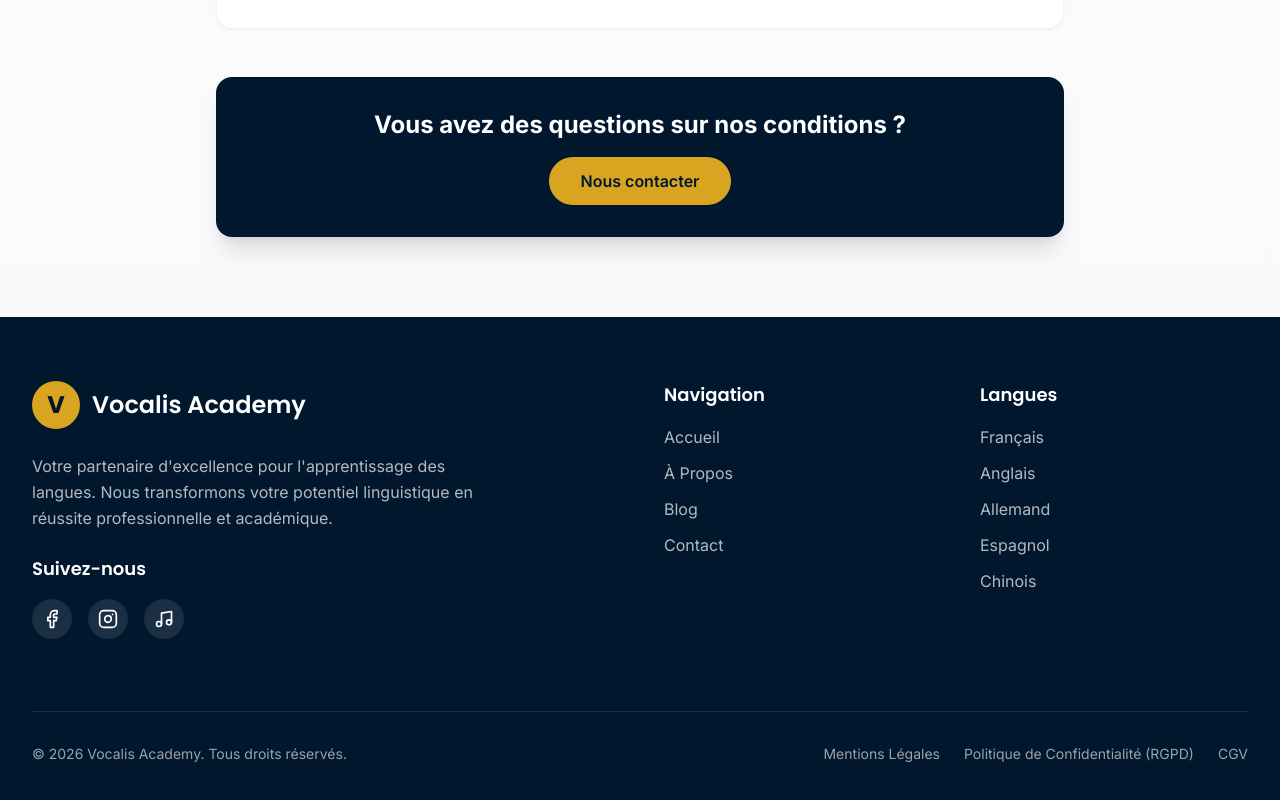
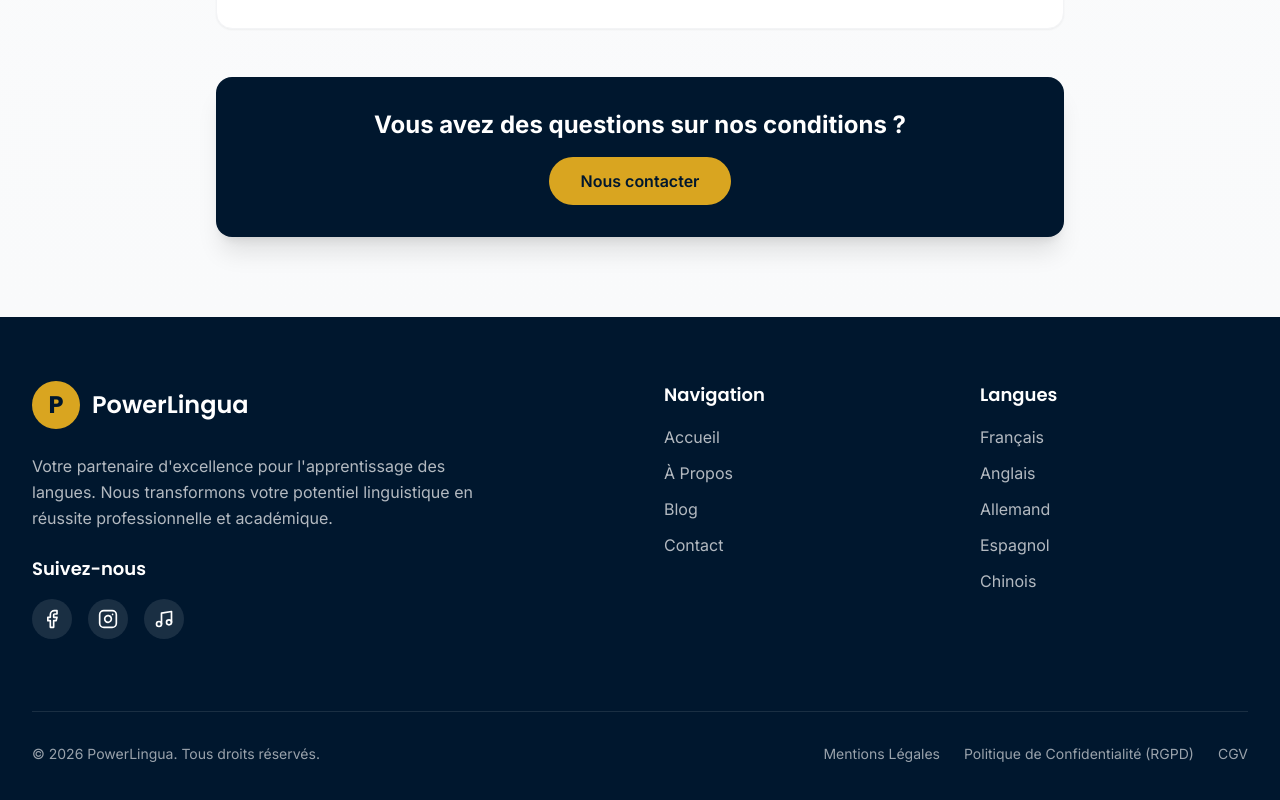
Before and after one commit to travelopportunities07-bot/sg-91c3514d-6c1c-4687-9189-9ab9e95859d6-1792160597, a Next.js app: page /cgv in a window 1280 px wide. Shown: the part 3371-4171 px from the top of the page. Built offline with nearby package versions, Linux system fonts and the light colour scheme.

Commit message:
feat(brand): complete rebranding to powerlingua across all components

```diff
--- a/src/components/ContactSection.tsx
+++ b/src/components/ContactSection.tsx
@@ -353,10 +353,10 @@ export function ContactSection() {
                   <div>
                     <h3 className="font-semibold text-lg text-navy mb-1">Email</h3>
                     <a
-                      href="mailto:contact@vocalis-academy.com"
+                      href="mailto:contact@powerlingua.com"
                       className="text-gray-700 font-medium hover:text-gold transition-colors"
                     >
-                      contact@vocalis-academy.com
+                      contact@powerlingua.com
                     </a>
                   </div>
                 </div>
--- a/src/components/FAQSection.tsx
+++ b/src/components/FAQSection.tsx
@@ -9,7 +9,7 @@ import { HelpCircle } from "lucide-react";
 export function FAQSection() {
   const faqs = [
     {
-      question: "Quelles langues enseignez-vous chez Vocalis Academy ?",
+      question: "Quelles langues enseignez-vous chez PowerLingua ?",
       answer: "Nous proposons des cours de Français, Anglais, Allemand, Espagnol et Chinois (Mandarin). Chaque programme est conçu pour tous les niveaux, du débutant (A1) au niveau avancé (C2), avec des formateurs natifs ou bilingues certifiés."
     },
     {
--- a/src/components/Footer.tsx
+++ b/src/components/Footer.tsx
@@ -11,9 +11,9 @@ export function Footer() {
           <div className="md:col-span-2">
             <div className="flex items-center gap-3 mb-6">
               <div className="w-12 h-12 rounded-full bg-gold flex items-center justify-center">
-                <span className="text-navy text-2xl font-heading font-bold">V</span>
+                <span className="text-navy text-2xl font-heading font-bold">P</span>
               </div>
-              <span className="text-2xl font-heading font-semibold">Vocalis Academy</span>
+              <span className="text-2xl font-heading font-semibold">PowerLingua</span>
             </div>
             <p className="text-white/70 mb-6 max-w-md leading-relaxed">
               Votre partenaire d'excellence pour l'apprentissage des langues.
@@ -24,7 +24,7 @@ export function Footer() {
               <h3 className="font-heading font-semibold text-lg mb-4">Suivez-nous</h3>
               <div className="flex gap-4">
                 <a
-                  href="https://facebook.com/vocalisacademy"
+                  href="https://facebook.com/powerlingua"
                   target="_blank"
                   rel="noopener noreferrer"
                   className="w-10 h-10 rounded-full bg-white/10 hover:bg-gold flex items-center justify-center transition-all group"
@@ -32,7 +32,7 @@ export function Footer() {
                   <Facebook className="w-5 h-5 text-white group-hover:text-navy" />
                 </a>
                 <a
-                  href="https://instagram.com/vocalisacademy"
+                  href="https://instagram.com/powerlingua"
                   target="_blank"
                   rel="noopener noreferrer"
                   className="w-10 h-10 rounded-full bg-white/10 hover:bg-gold flex items-center justify-center transition-all group"
@@ -40,7 +40,7 @@ export function Footer() {
                   <Instagram className="w-5 h-5 text-white group-hover:text-navy" />
                 </a>
                 <a
-                  href="https://tiktok.com/@vocalisacademy"
+                  href="https://tiktok.com/@powerlingua"
                   target="_blank"
                   rel="noopener noreferrer"
                   className="w-10 h-10 rounded-full bg-white/10 hover:bg-gold flex items-center justify-center transition-all group"
@@ -92,7 +92,7 @@ export function Footer() {
         <div className="border-t border-white/10 pt-8">
           <div className="flex flex-col md:flex-row justify-between items-center gap-4">
             <p className="text-white/60 text-sm">
-              © {currentYear} Vocalis Academy. Tous droits réservés.
+              © {currentYear} PowerLingua. Tous droits réservés.
             </p>
 
             <div className="flex gap-6 text-sm">
--- a/src/components/TestimonialsSection.tsx
+++ b/src/components/TestimonialsSection.tsx
@@ -82,7 +82,7 @@ export function TestimonialsSection() {
         <div className="text-center mt-12">
           <p className="text-slate-600 text-lg">
             Rejoignez des milliers d'étudiants qui ont fait confiance à{" "}
-            <span className="font-semibold text-navy">Vocalis Academy</span>
+            <span className="font-semibold text-navy">PowerLingua</span>
           </p>
         </div>
       </div>
--- a/src/pages/index.tsx
+++ b/src/pages/index.tsx
@@ -13,7 +13,7 @@ export default function Home() {
   return (
     <>
       <SEO
-        title="Vocalis Academy - Maîtrisez les Langues avec des Experts"
+        title="PowerLingua - Maîtrisez les Langues avec des Experts"
         description="Apprenez le Français, l'Anglais, l'Allemand, l'Espagnol et le Chinois avec des experts. Accompagnement personnalisé pour écoliers, étudiants et professionnels."
         image="/og-image.png"
       />
```
